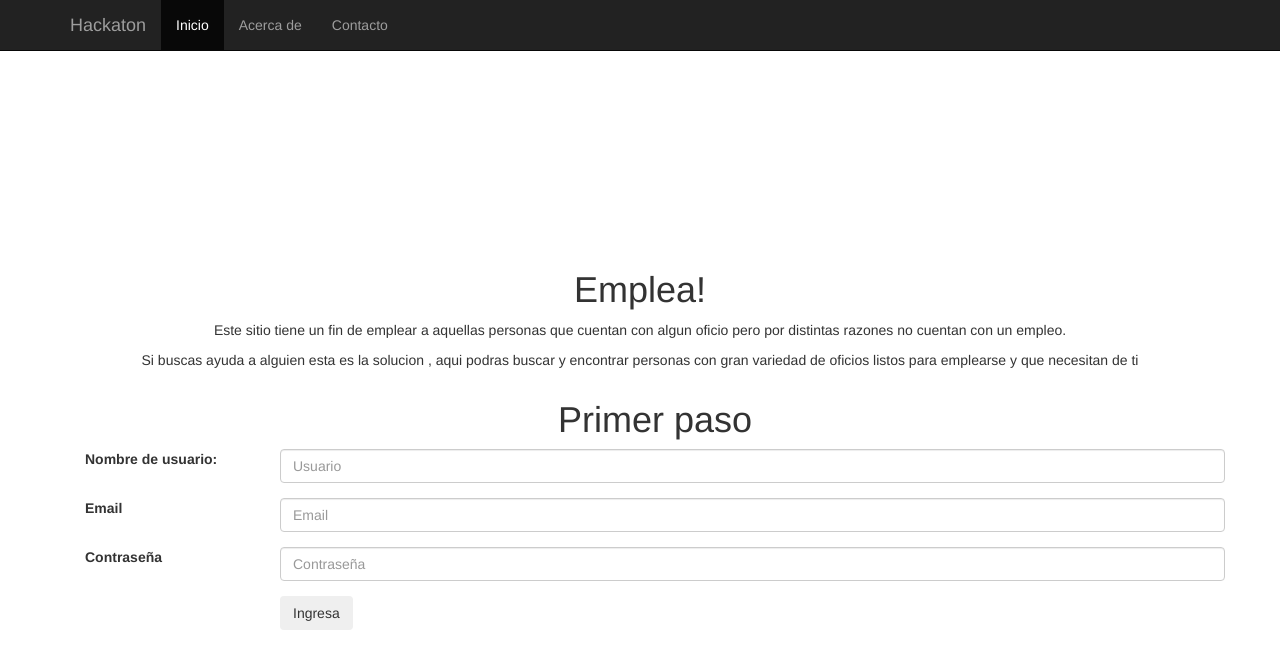
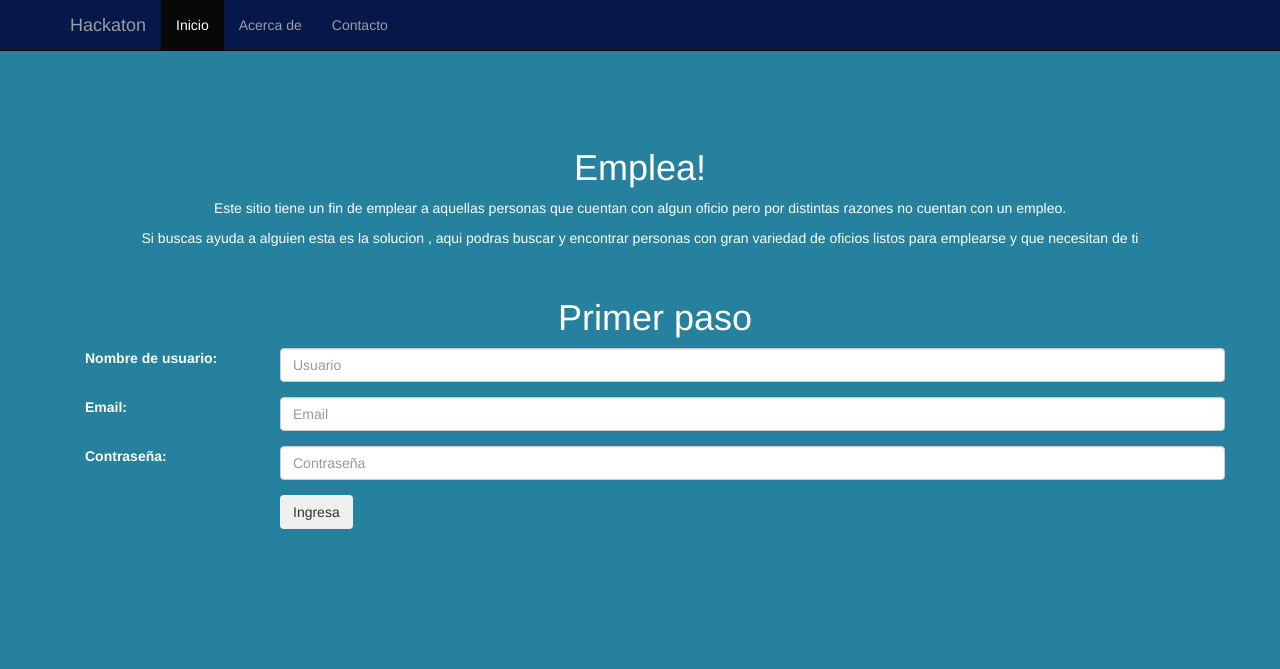
Before and after one commit to JonaMorenoZ/hackaton, a PHP site: page /registro.php in a window 1280 px wide. Shown: the top 669 px of the page. Run offline with PHP 8.4, Linux system fonts and the light colour scheme.

Commit message:
Awebo Parte2 | The empire strikes back |

```diff
--- a/hack/registro.php
+++ b/hack/registro.php
@@ -14,9 +14,12 @@
     <title>Empleo</title>
     <style>
 
+
     body {
-      padding-top: 250px;
+      padding-top: 10%;
     }
+
+
     </style>
 
 
@@ -27,9 +30,9 @@
 
   </head>
 
-  <body>
+  <body style="background-color:#26819f">
 
-    <nav class="navbar navbar-inverse navbar-fixed-top">
+    <nav class="navbar navbar-inverse navbar-fixed-top " style="background-color:#04184a">
       <div class="container">
         <div class="navbar-header">
           <button type="button" class="navbar-toggle collapsed" data-toggle="collapse" data-target="#navbar" aria-expanded="false" aria-controls="navbar">
@@ -51,35 +54,35 @@
     </nav>
     <div class="container " >
       <div class="col-xs-12" >
-        <h1 class="text-center">Emplea!</h1>
-        <p class="text-center">
+        <h1 class="text-center" style="color:#ffffff">Emplea!</h1>
+        <p class="text-center" style="color:#ffffff">
         Este sitio tiene un fin de emplear a aquellas personas que cuentan con algun oficio pero por distintas razones no cuentan con un empleo.
         </p>
-        <p class="text-center">
+        <p class="text-center" style="color:#ffffff">
           Si buscas ayuda a alguien  esta es la solucion , aqui podras buscar y encontrar personas con gran variedad de oficios listos para emplearse y que necesitan de ti
         </p>
       </div>
       <div class="col-xs4">
-        <div class="container">
+        <div class="container" style="padding-top: 150px;">
 
           <div class="starter-template ">
-            <h1 class="text-center col-xs-12">Primer paso</h1>
+            <h1 class="text-center col-xs-12" style="color:#ffffff">Primer paso</h1>
             <form>
 
           <div class="form-group row">
-            <label for="inputUsuario" class="col-xs-2 form-control-label">Nombre de usuario:</label>
+            <label for="inputUsuario" class="col-xs-2 form-control-label" style="color:#ffffff">Nombre de usuario:</label>
             <div class="col-xs-10">
               <input type="email" class="form-control" id="inputEmail3" placeholder="Usuario">
             </div>
           </div>
           <div class="form-group row">
-            <label for="inputEmail3" class="col-xs-2 form-control-label">Email</label>
+            <label for="inputEmail3" class="col-xs-2 form-control-label" style="color:#ffffff">Email:</label>
             <div class="col-xs-10">
               <input type="email" class="form-control" id="inputEmail3" placeholder="Email">
             </div>
           </div>
           <div class="form-group row">
-            <label for="inputPassword3" class="col-xs-2 form-control-label">Contraseña</label>
+            <label for="inputPassword3" class="col-xs-2 form-control-label" style="color:#ffffff">Contraseña:</label>
             <div class="col-xs-10">
               <input type="password" class="form-control" id="inputPassword3" placeholder="Contraseña">
             </div>
```
